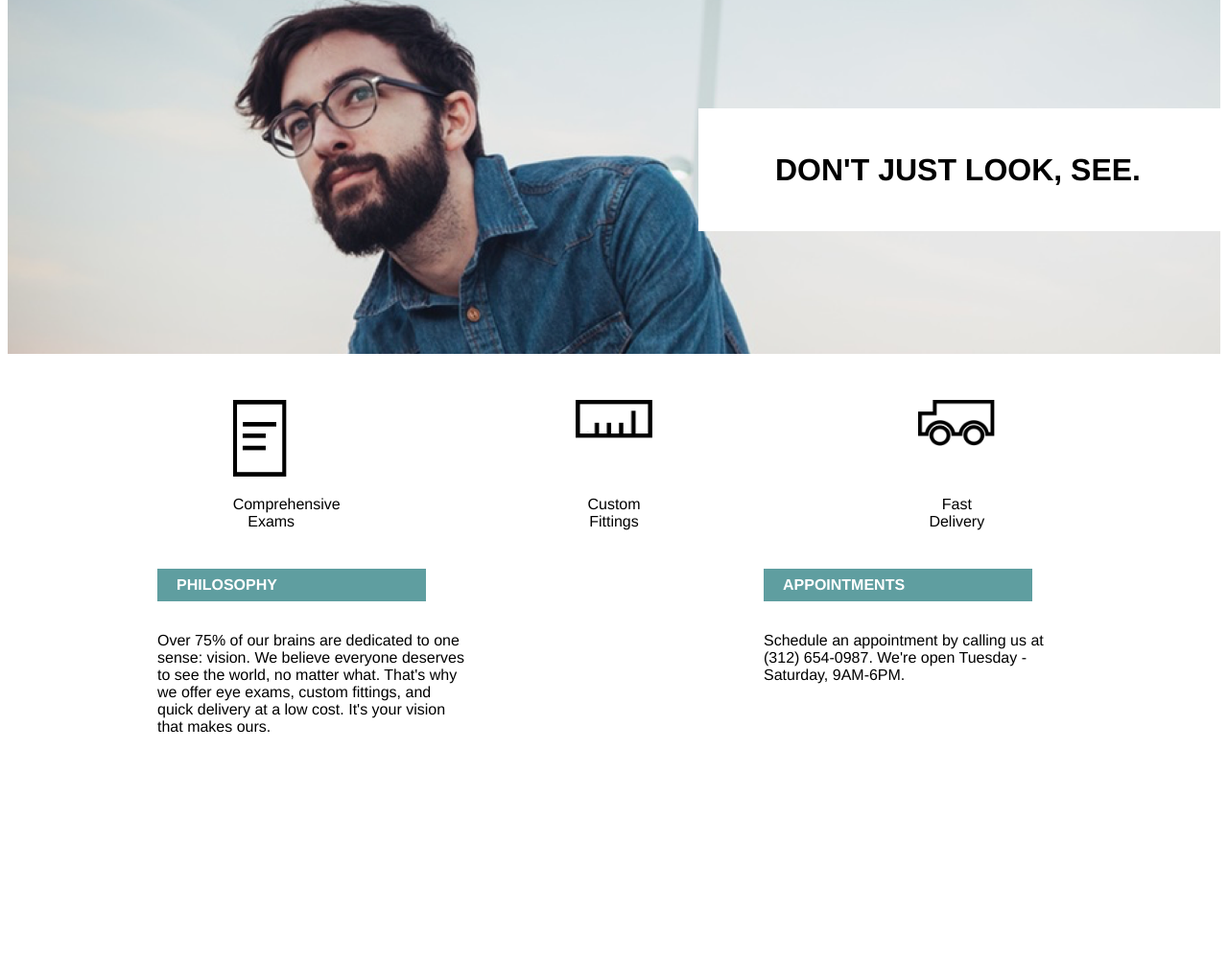
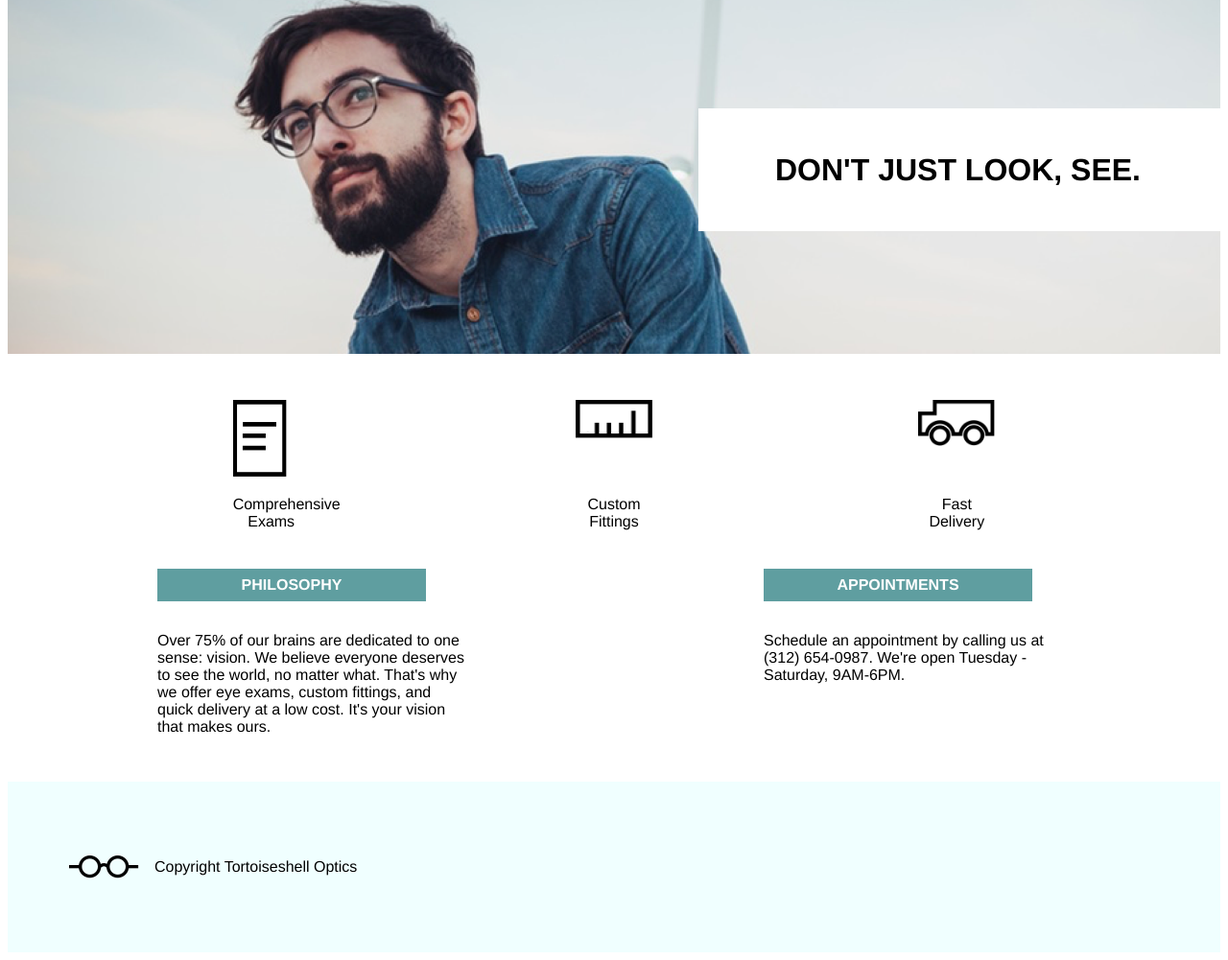
Before and after one commit to jahcrew/tortoiseshell_optics, a plain HTML site: page index.html in a window 1280 px wide. Shown: the part 119-1120 px from the top of the page at 96% size. Before the commit the page ends 910 px from the top, so only its background shows below. Drawn offline with Linux system fonts and the light colour scheme.

Commit message:
final desktop

```diff
--- a/index.html
+++ b/index.html
@@ -59,7 +59,11 @@
       <p>Schedule an appointment by calling us at (312) 654-0987. We're open Tuesday - Saturday, 9AM-6PM.</p>
       </div>
     </div>
-
-
   </body>
+  <footer>
+    <div class="footer">
+    <img src="resources/images/logo-black.png" />
+    <h3>Copyright Tortoiseshell Optics</h3>
+    </div>
+  </footer>
 </html>
--- a/resources/css/style.css
+++ b/resources/css/style.css
@@ -106,17 +106,31 @@ margin-left: 0;
   margin-top: 3rem;
   width: 15rem;
   /* margin-right: 5%; */
-
 }
 .headings  p {
   padding-top: 1rem;
   width: 20rem;
-
-
 }
 .headings
 #phil #appt {
   width: 20rem;
-
+}
+h2 {
   text-align: center;
 }
+.footer {
+  display: flex;
+  padding-top: 4rem;
+  padding-bottom: 4rem;
+  margin-top: 2rem;
+  align-items: center;
+  background-color: azure;
+}
+.footer img {
+  height: 1.5rem;
+  padding-left: 4rem;
+  padding-right: 1rem;
+}
+.footer h3 {
+  padding-top: 0;
+}
```
